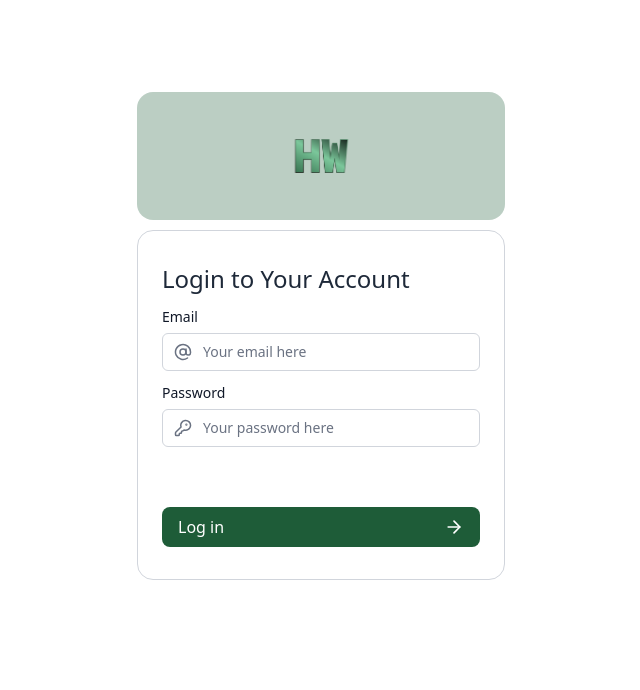
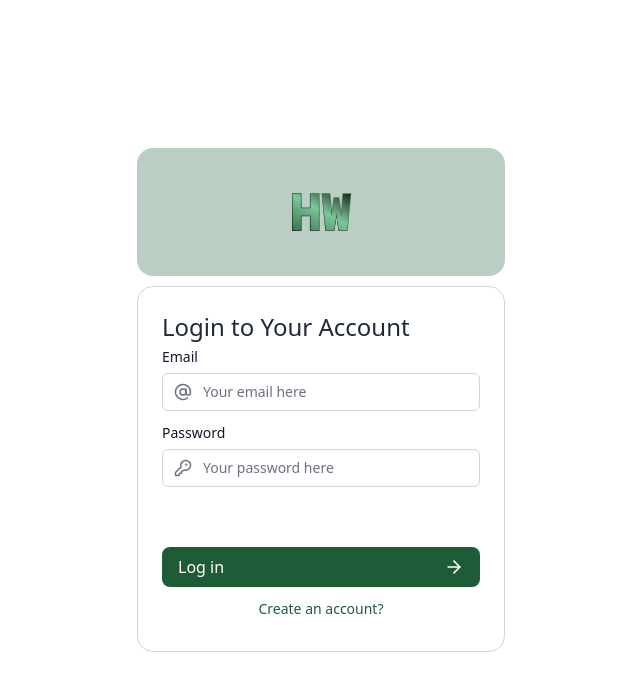
Before and after one commit to usaidyf/hoodwatch, a Next.js app: page /login in a window 1280 px wide. Shown: the top 690 px of the page, without its empty margins (319-959 px from the left). Built offline with nearby package versions, Linux system fonts and the light colour scheme.

Commit message:
Minor updates + add basic signup page

```diff
--- a/app/components/reusables/basic-loader.tsx
+++ b/app/components/reusables/basic-loader.tsx
@@ -6,7 +6,13 @@ import { twMerge } from 'tailwind-merge'
 export default function BasicLoader({ className }: { className?: { icon?: string, container?: string } }) {
    return (
       <div className={twMerge('w-full flex items-center justify-center py-4', className?.container)}>
-         <LoaderCircle className={twMerge('animate-spin', className?.icon)} />
+         <BasicLoaderInline className={className?.icon} />
       </div>
    )
 }
+
+export function BasicLoaderInline({ className }: { className?: string }) {
+   return (
+      <LoaderCircle className={twMerge('text-gray-600 animate-[spin_600ms_linear_infinite]', className)} />
+   )
+}
--- a/app/components/sections/login-form.tsx
+++ b/app/components/sections/login-form.tsx
@@ -5,6 +5,8 @@ import clsx from 'clsx';
 import { ArrowRightIcon, AtSignIcon, CircleAlert, KeyRound } from 'lucide-react';
 import { useSearchParams } from 'next/navigation';
 import React, { useActionState } from 'react'
+import { BasicLoaderInline } from '../reusables/basic-loader';
+import Link from 'next/link';
 
 export default function LoginForm() {
    const params = useSearchParams();
@@ -19,10 +21,11 @@ export default function LoginForm() {
    const iconClassName = "pointer-events-none absolute top-1/2 h-[18px] w-[18px] -translate-y-1/2 text-gray-500 peer-focus:text-gray-900 left-3"
 
    return (
-      <form action={formAction} className="space-y-3 flex-1 rounded-2xl bg-white border border-gray-300 px-6 py-8">
-         <h1 className={`mb-3 text-2xl`}>
+      <form action={formAction} className="space-y-3 flex-1 rounded-2xl bg-white border border-gray-300 px-6 pb-8 pt-6">
+         <h1 className={`mb-1 text-2xl`}>
             Login to Your Account
          </h1>
+
          <div className="w-full text-sm">
             <div>
                <label
@@ -81,8 +84,11 @@ export default function LoginForm() {
          </div>
          <button disabled={pending} className="mt- w-full bg-primary hover:bg-primary-hover active:bg-primary-hover rounded-lg text-white cursor-pointer transition flex items-center justify-center px-4 py-2 disabled:bg-primary/40 disabled:cursor-not-allowed">
             Log in
-            <ArrowRightIcon className="ml-auto h-5 w-5" />
+            {pending ? <BasicLoaderInline className='ml-auto w-5 text-white' /> : <ArrowRightIcon className="ml-auto w-5" />}
          </button>
-      </form >
+         <Link href='/signup' className='text-sm text-center text-primary hover:underline block'>
+            Create an account?
+         </Link>
+      </form>
    )
 }
--- a/app/login/page.tsx
+++ b/app/login/page.tsx
@@ -6,11 +6,11 @@ import LoginForm from '../components/sections/login-form'
 
 export default function LoginPage() {
    return (
-      <main className="flex items-center justify-center md:h-screen">
-         <div className="relative mx-auto flex w-full max-w-[400px] flex-col space-y-2.5 p-4 md:-mt-32">
+      <main className="flex items-center justify-center min-h-screen p-3">
+         <div className="relative mx-auto flex w-full max-w-[400px] flex-col space-y-2.5 p-4">
             <div className="h-24 w-full rounded-2xl bg-white md:h-32">
                <Link href="/" className="w-full h-full bg-primary/30 items-center justify-center flex rounded-2xl p-3">
-                  <Image className="w-16 sm:w-18 md:w-16" src='/logo.png' alt="logo" width={64} height={64} />
+                  <Image className="w-14 sm:w-16 md:w-18" src='/logo.png' alt="logo" width={64} height={64} />
                </Link>
             </div>
             <Suspense fallback={<BasicLoader />}>
--- /dev/null
+++ b/app/signup/page.tsx
@@ -0,0 +1,7 @@
+import React from 'react'
+
+export default function SignupPage() {
+   return (
+      <div>SignupPage</div>
+   )
+}
```
